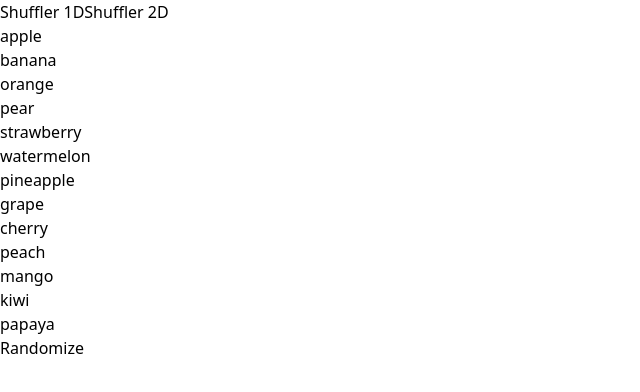
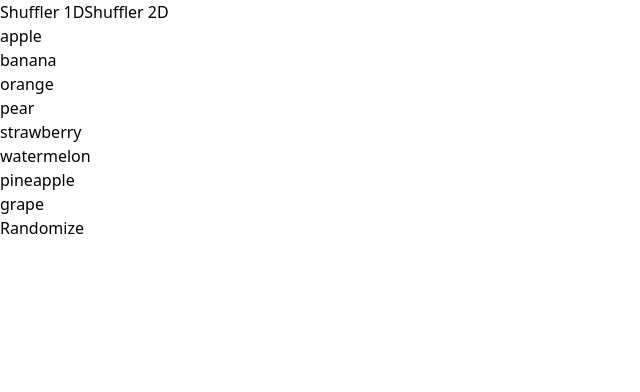
Before and after one commit to sadanandpai/react-components, a React (Vite) app: page /#/shuffler-1D in a window 1280 px wide. Shown: the top 392 px of the page, without its empty margins (0-640 px from the left). Built offline with nearby package versions, Linux system fonts and the light colour scheme.

Commit message:
Shuffler1D: Array items change

```diff
--- a/src/components/Shuffler1D.jsx
+++ b/src/components/Shuffler1D.jsx
@@ -10,12 +10,7 @@ const Shuffler1D = () => {
     "strawberry",
     "watermelon",
     "pineapple",
-    "grape",
-    "cherry",
-    "peach",
-    "mango",
-    "kiwi",
-    "papaya",
+    "grape"
   ]);
 
   const randomizeFruits = () => {
```
